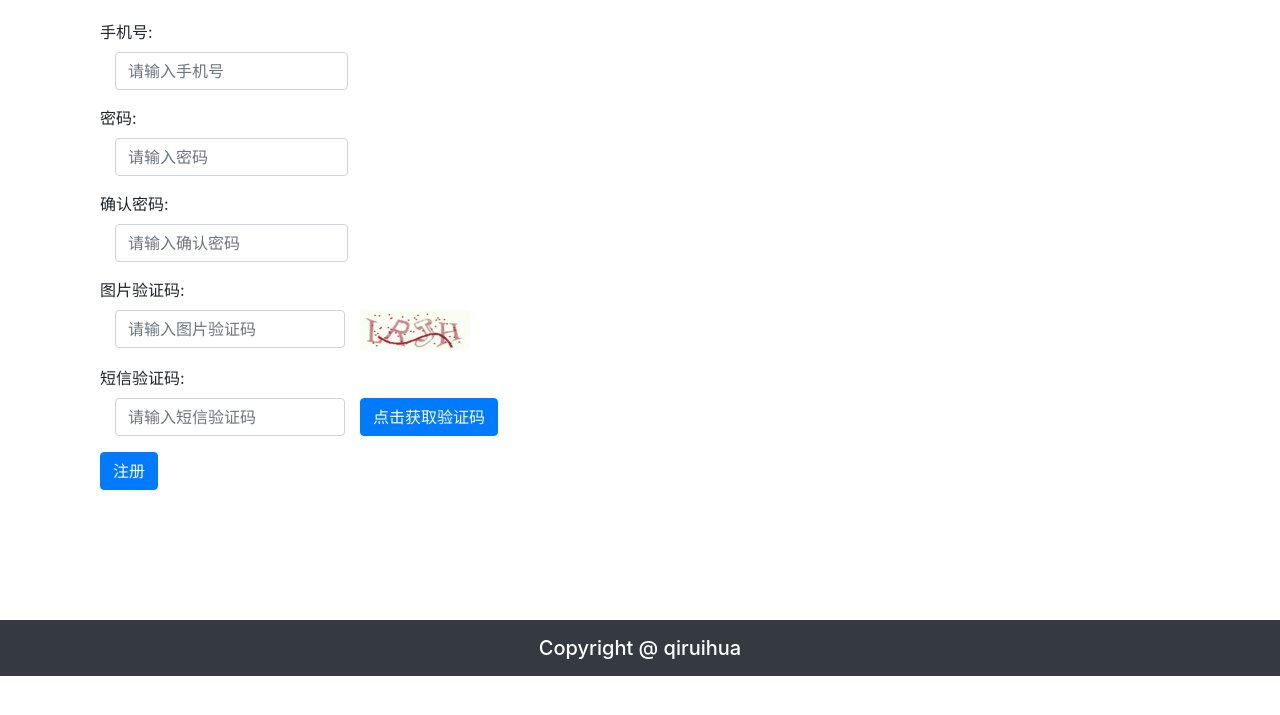
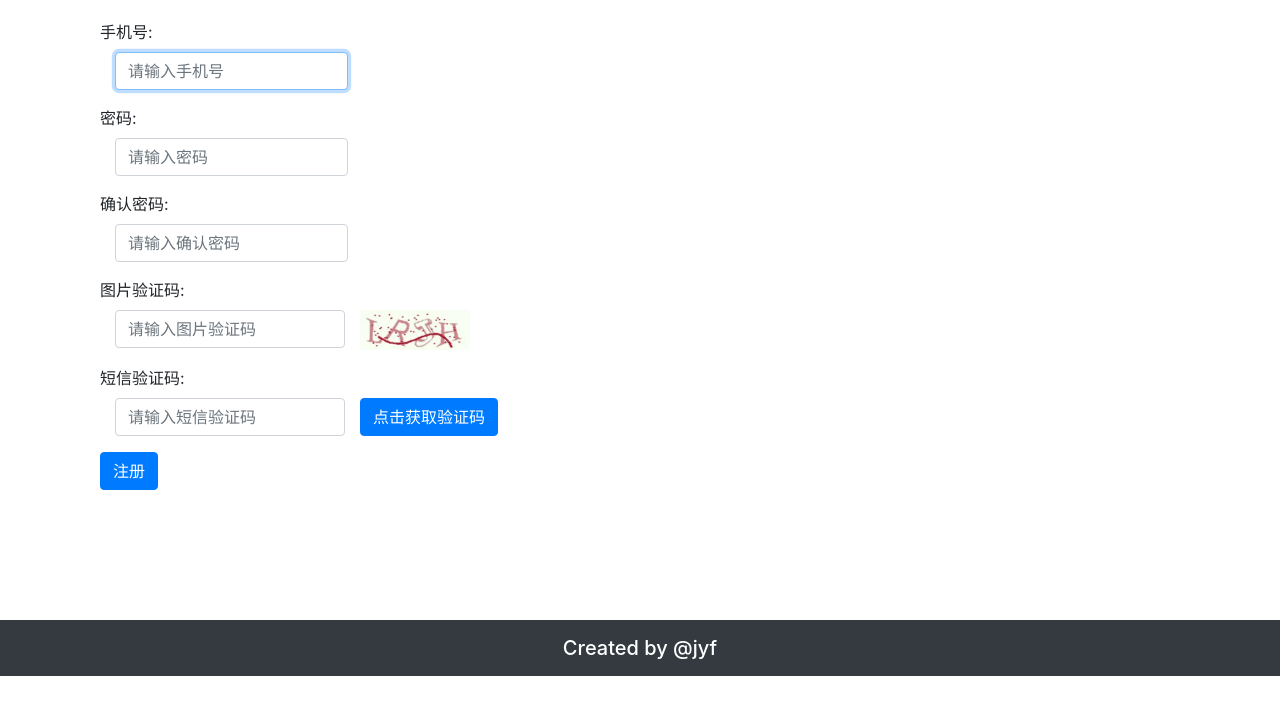
Before and after one commit to yingfengj/blog, a Django app: page /register/ in a window 1280 px wide. Shown: the part 56-771 px from the top of the page. Run offline with Django 3.2, Linux system fonts and the light colour scheme; some libraries are stand-ins or nearby versions.

Commit message:
'静态网页修改'

```diff
--- a/blog/static/404.html
+++ b/blog/static/404.html
@@ -40,7 +40,7 @@
 <!-- Footer -->
 <footer class="py-3 bg-dark" id="footer">
     <div class="container">
-        <h5 class="m-0 text-center text-white">Copyright @ qiruihua</h5>
+        <h5 class="m-0 text-center text-white">Created by @jyf</h5>
     </div>
 </footer>
 
--- a/blog/static/center.html
+++ b/blog/static/center.html
@@ -88,7 +88,7 @@
 <!-- Footer -->
 <footer class="py-3 bg-dark" id="footer">
     <div class="container">
-        <h5 class="m-0 text-center text-white">Copyright @ qiruihua</h5>
+        <h5 class="m-0 text-center text-white">Created by @jyf</h5>
     </div>
 </footer>
 </div>
--- a/blog/static/detail.html
+++ b/blog/static/detail.html
@@ -175,7 +175,7 @@
 <!-- Footer -->
 <footer class="py-3 bg-dark" id="footer">
     <div class="container">
-        <h5 class="m-0 text-center text-white">Copyright @ qiruihua</h5>
+        <h5 class="m-0 text-center text-white">Created by @jyf</h5>
     </div>
 </footer>
 </div>
--- a/blog/static/forget_password.html
+++ b/blog/static/forget_password.html
@@ -95,7 +95,7 @@
 <!-- Footer -->
 <footer class="py-3 bg-dark" id="footer">
     <div class="container">
-        <h5 class="m-0 text-center text-white">Copyright @ qiruihua</h5>
+        <h5 class="m-0 text-center text-white">Created by @jyf</h5>
     </div>
 </footer>
 </div>
--- a/blog/static/index.html
+++ b/blog/static/index.html
@@ -251,7 +251,7 @@
 <!-- Footer -->
 <footer class="py-3 bg-dark" id="footer">
     <div class="container">
-        <h5 class="m-0 text-center text-white">Copyright @ qiruihua</h5>
+        <h5 class="m-0 text-center text-white">Created by @jyf</h5>
     </div>
 </footer>
 </div>
--- a/blog/static/login.html
+++ b/blog/static/login.html
@@ -62,7 +62,7 @@
 <!-- Footer -->
 <footer class="py-3 bg-dark" id="footer">
     <div class="container">
-        <h5 class="m-0 text-center text-white">Copyright @ qiruihua</h5>
+        <h5 class="m-0 text-center text-white">Created by @jyf</h5>
     </div>
 </footer>
 
--- a/blog/static/write_blog.html
+++ b/blog/static/write_blog.html
@@ -115,7 +115,7 @@
 <!-- Footer -->
 <footer class="py-3 bg-dark" id="footer">
     <div class="container">
-        <h5 class="m-0 text-center text-white">Copyright @ qiruihua</h5>
+        <h5 class="m-0 text-center text-white">Created by @jyf</h5>
     </div>
 </footer>
 </div>
--- a/blog/templates/register.html
+++ b/blog/templates/register.html
@@ -99,7 +99,7 @@
 <!-- Footer -->
 <footer class="py-3 bg-dark" id="footer">
     <div class="container">
-        <h5 class="m-0 text-center text-white">Copyright @ qiruihua</h5>
+        <h5 class="m-0 text-center text-white">Created by @jyf</h5>
     </div>
 </footer>
 </div>
```
